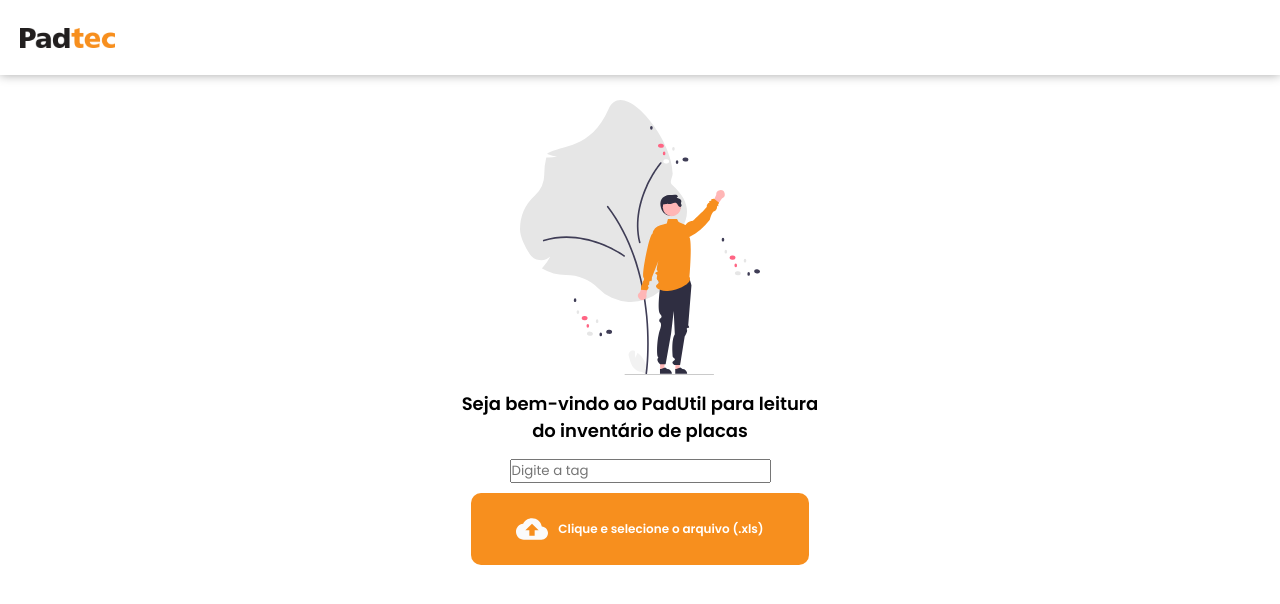
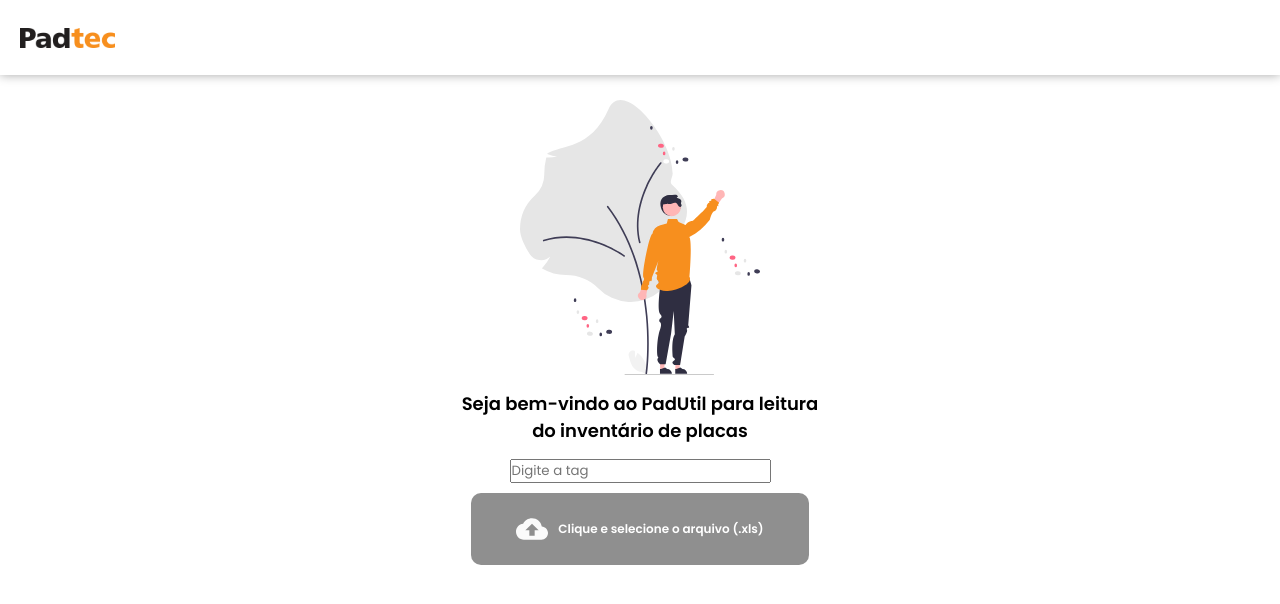
Before and after one commit to kaique64/PadUtilWeb, a Vue app in the folder frontend/: page / in a window 1280 px wide. Shown: the top 604 px of the page. Built offline with nearby package versions, Linux system fonts and the light colour scheme.

Commit message:
add style to disabled input

```diff
--- a/frontend/src/App.vue
+++ b/frontend/src/App.vue
@@ -183,6 +183,12 @@
   font-weight: 600;
 }
 
+.disabled {
+  background-color: var(--vt-c-divider-dark-1);
+  color: var(--vt-c-white);
+  cursor: not-allowed;
+}
+
 .result-btn {
   border: none;
 }
```
